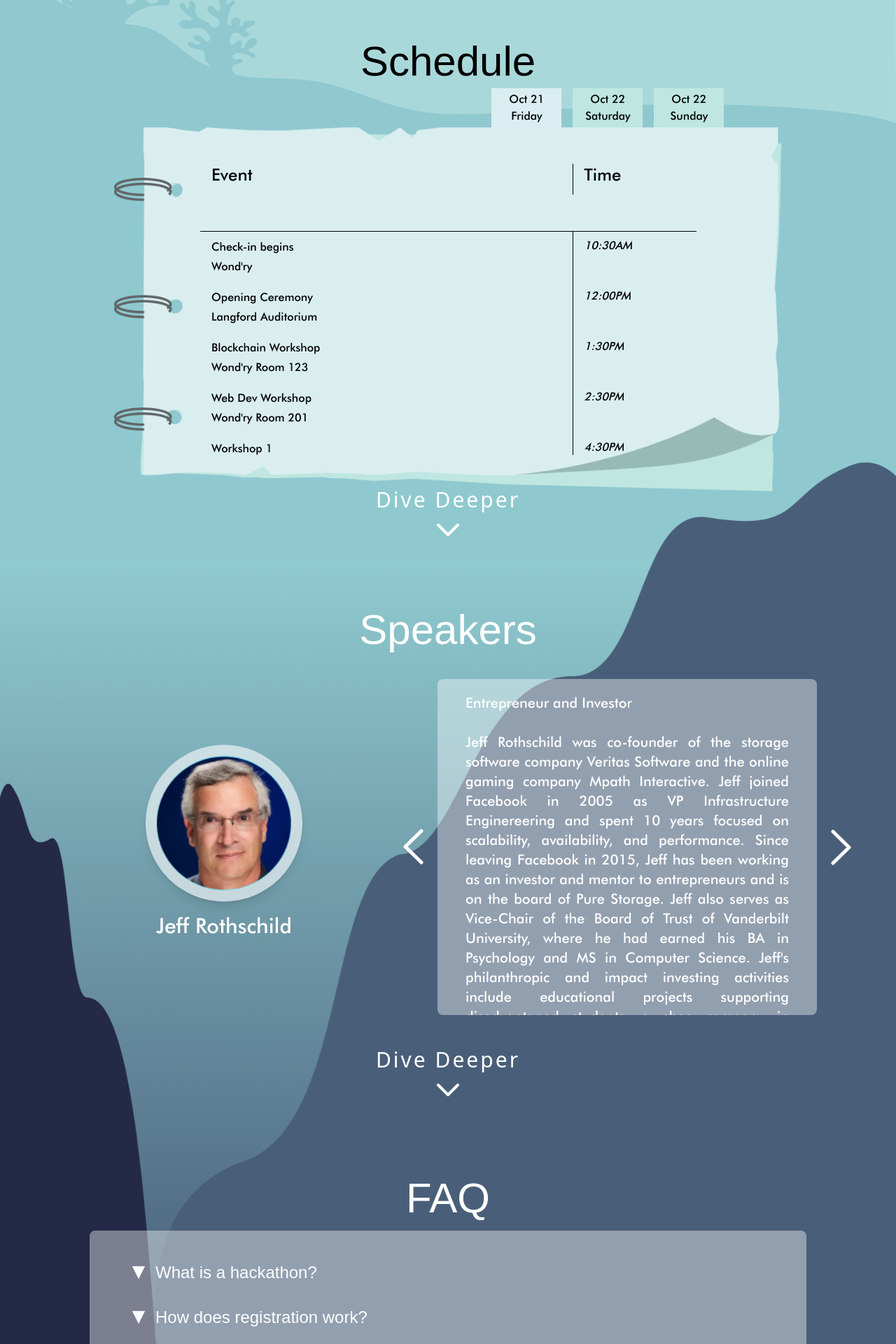
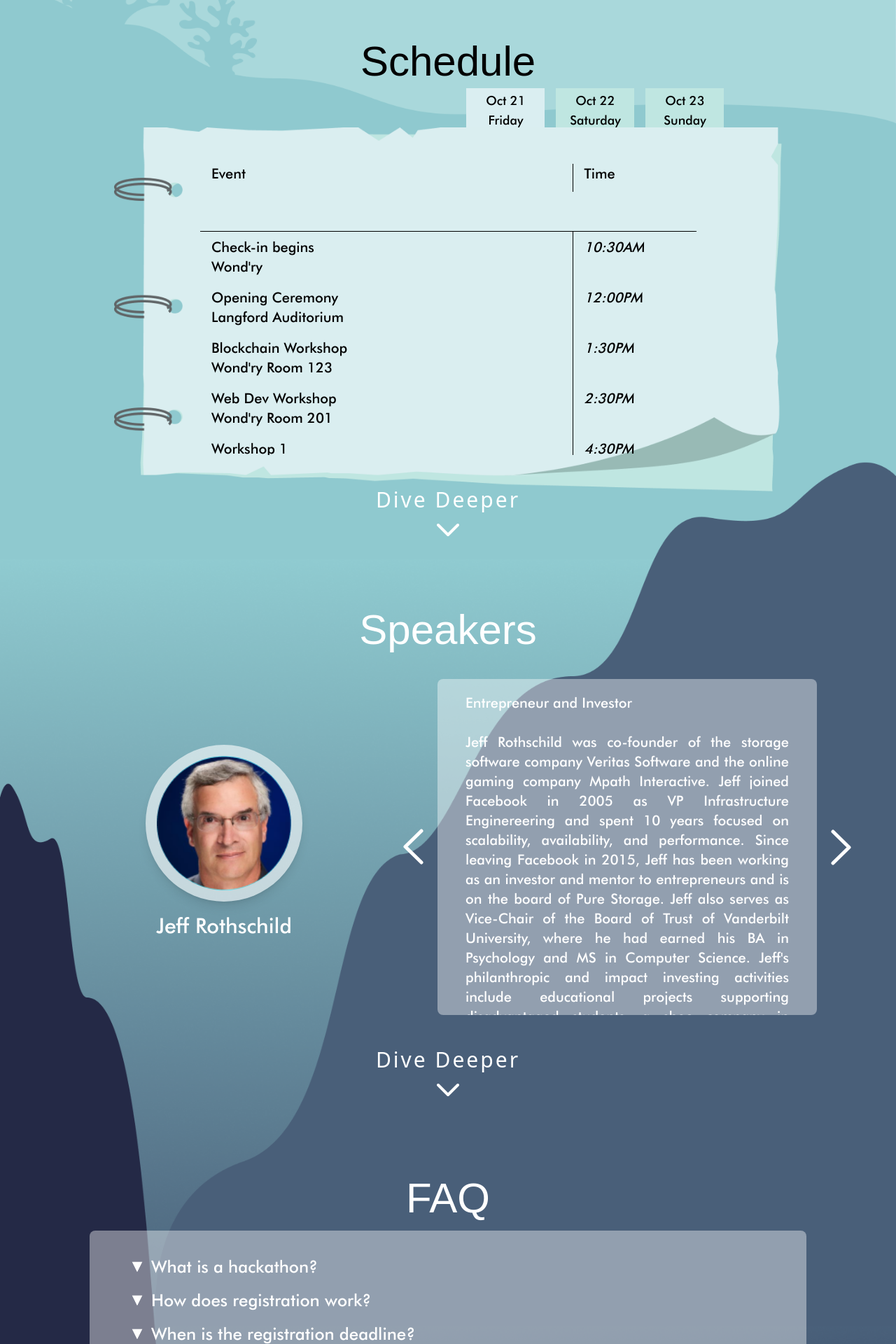
Before and after one commit to VandyHacks/vh9-promo-site, a Svelte app: page / in a window 1280 px wide. Shown: the part 2420-4340 px from the top of the page at 70% size. Built offline with nearby package versions, Linux system fonts and the light colour scheme; a web font is replaced by a local one.

Commit message:
update font

```diff
--- a/src/components/DiveDeeper.svelte
+++ b/src/components/DiveDeeper.svelte
@@ -6,7 +6,7 @@
 </script>
 
 <div
-    class="absolute flex w-screen justify-center bottom-0 z-10 text-white font-sans"
+    class="hidden md:flex absolute w-screen justify-center bottom-0 z-10 text-white font-sans"
 >
     <div
         class="flex flex-col items-center {$isAnimationOn
--- a/src/components/FaqItem.svelte
+++ b/src/components/FaqItem.svelte
@@ -15,38 +15,27 @@
     }
 </script>
 
-<div on:click={toggle} class="noselect">
-    <li class="outer-list font-inter" style="background-image:url('{icon}');">
-        <div class="cursor-pointer text-2xl">
+<div on:click={toggle} class="noselect font-['Futura']">
+    <li
+        class="outer-list list-none m-0 py-2 pl-7 font-inter"
+        style="background-image:url('{icon}');"
+    >
+        <div class="cursor-pointer text-sm md:text-lg lg:text-xl xl:text-2xl">
             {question}
         </div>
     </li>
     {#if expanded}
-        <ul class="inner-list font-inter text-lg">
-            <li class="answer">{answer}</li>
+        <ul class="list-none pl-6 font-inter">
+            <li class="text-sm lg:text-lg xl:text-xl">{answer}</li>
         </ul>
     {/if}
 </div>
 
 <style>
     .outer-list {
-        margin: 0;
-        padding: 16px 0 16px 34px;
-        list-style: none;
         background-repeat: no-repeat;
         background-position: left center;
-        background-size: 20px;
-        font-size: 36px;
-    }
-
-    .inner-list {
-        list-style: none inside;
-        padding-left: 1em;
-        font-size: 0.7em;
-    }
-
-    .answer {
-        padding: 1.25rem 1.25rem 0 1.25rem;
+        background-size: 16px;
     }
 
     .noselect {
--- a/src/pages/Schedule.svelte
+++ b/src/pages/Schedule.svelte
@@ -35,31 +35,31 @@
                 class="absolute flex flex-row space-x-4 -top-14 right-1/2 translate-x-1/2 md:right-[10%] md:translate-x-0"
             >
                 <div
-                    class="w-[100px] {selectedDay == 1
+                    class="w-14 sm:w-20 md:w-28 {selectedDay == 1
                         ? 'bg-[#DAEEF1]'
                         : 'bg-[#BFE6E1]'} pb-10 pt-1 hover:cursor-pointer"
                     on:click={() => getScheduleOfTheDay(1)}
                 >
-                    <p>Oct 21</p>
-                    <p>Friday</p>
+                    <div class="text-sm md:text-lg">Oct 21</div>
+                    <div class="text-sm md:text-lg">Friday</div>
                 </div>
                 <div
-                    class="w-[100px] {selectedDay == 2
+                    class="w-14 sm:w-20 md:w-28 {selectedDay == 2
                         ? 'bg-[#DAEEF1]'
                         : 'bg-[#BFE6E1]'} pb-10 pt-1 hover:cursor-pointer"
                     on:click={() => getScheduleOfTheDay(2)}
                 >
-                    <p>Oct 22</p>
-                    <p>Saturday</p>
+                    <div class="text-sm md:text-lg">Oct 22</div>
+                    <div class="text-sm md:text-lg">Saturday</div>
                 </div>
                 <div
-                    class="w-[100px]  {selectedDay == 3
+                    class="w-14 sm:w-20 md:w-28  {selectedDay == 3
                         ? 'bg-[#DAEEF1]'
                         : 'bg-[#BFE6E1]'} pb-10 pt-1 hover:cursor-pointer"
                     on:click={() => getScheduleOfTheDay(3)}
                 >
-                    <p>Oct 22</p>
-                    <p>Sunday</p>
+                    <div class="text-sm md:text-lg">Oct 23</div>
+                    <div class="text-sm md:text-lg">Sunday</div>
                 </div>
             </div>
 
@@ -73,7 +73,7 @@
             <!-- Schedule -->
             <div
                 id="scrollable-content"
-                class="absolute overflow-y-scroll top-1/2 left-1/2 transform -translate-x-1/2 -translate-y-1/2 w-[80%] h-[80%] px-10"
+                class="absolute overflow-y-scroll top-1/2 left-1/2 transform -translate-x-1/2 -translate-y-1/2 w-[80%] h-[80%] md:px-10"
             >
                 <div
                     class="grid grid-rows-7 divide-y-[1px] divide-black text-left"
@@ -84,12 +84,12 @@
                             class="grid grid-cols-4 divide-x-[1px] divide-black"
                         >
                             <div
-                                class="col-span-3 text-xl md:text-2xl pb-3 pl-4"
+                                class="col-span-3 text-lg md:text-xl pb-3 pl-4"
                             >
                                 Event
                             </div>
                             <div
-                                class="col-span-1 text-xl md:text-2xl pb-3 pl-4"
+                                class="col-span-1 text-lg md:text-xl pb-3 pl-4"
                             >
                                 Time
                             </div>
@@ -101,13 +101,17 @@
                             <div
                                 class="grid grid-cols-4 divide-x-[1px] divide-black"
                             >
+                                <div class="col-span-3 py-2 pl-4">
+                                    <div class="text-sm md:text-lg lg:text-xl ">
+                                        {schedule.Event}
+                                    </div>
+                                    <div class="text-sm md:text-lg lg:text-xl ">
+                                        {schedule.Location}
+                                    </div>
+                                </div>
                                 <div
-                                    class="col-span-3 text-lg md:text-xl py-2 pl-4"
+                                    class="col-span-1 italic pl-4 pt-2 text-sm md:text-lg lg:text-xl "
                                 >
-                                    <div>{schedule.Event}</div>
-                                    <div>{schedule.Location}</div>
-                                </div>
-                                <div class="col-span-1 italic pl-4 pt-2">
                                     {schedule.Time}
                                 </div>
                             </div>
```
